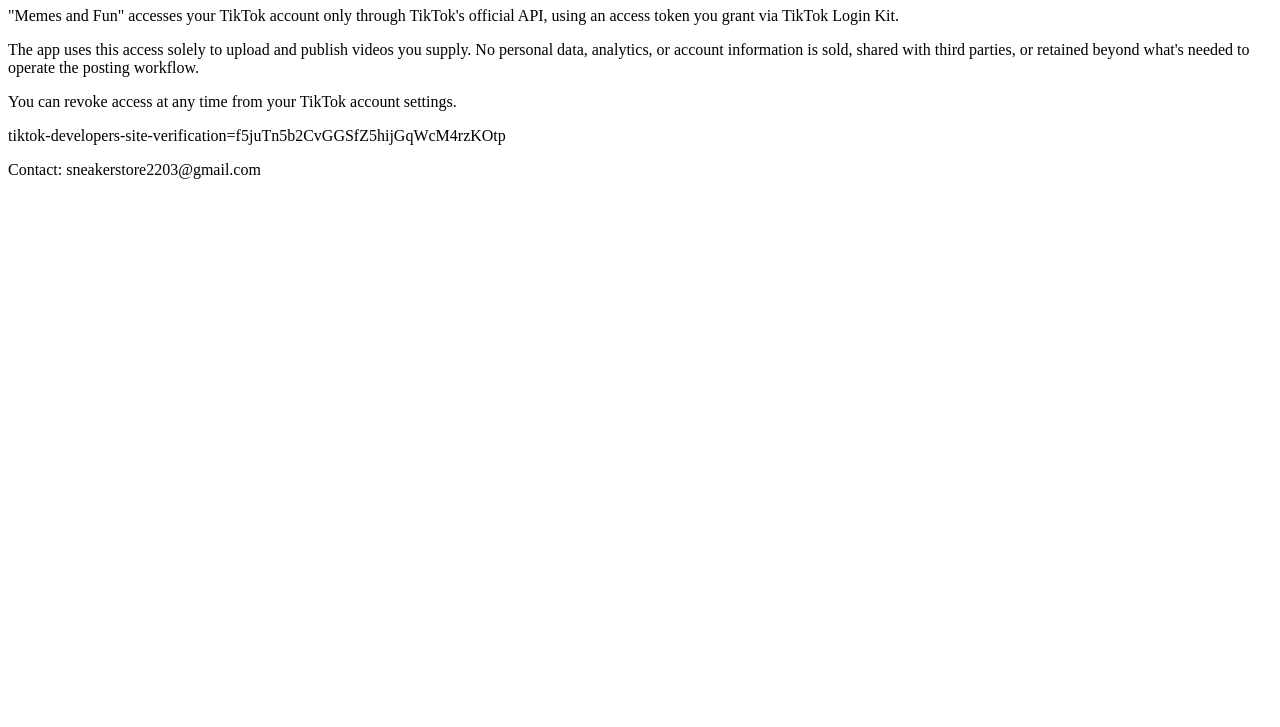
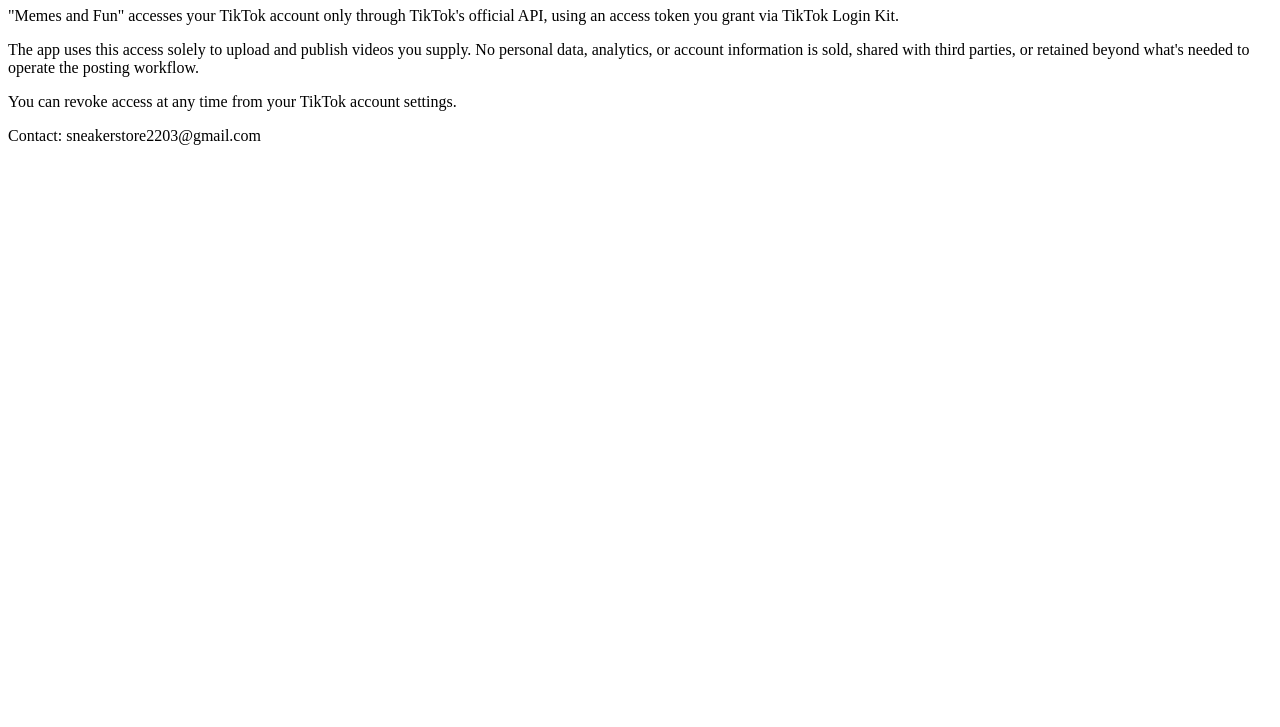
Before and after one commit to kuldip-adroja/memes-and-fun-legal, a plain HTML site: page privacy.html in a window 1280 px wide. Shown: the part 73-800 px from the top of the page. Drawn offline with Linux system fonts and the light colour scheme.

Commit message:
Update privacy.html

```diff
--- a/privacy.html
+++ b/privacy.html
@@ -6,7 +6,6 @@
 <p>"Memes and Fun" accesses your TikTok account only through TikTok's official API, using an access token you grant via TikTok Login Kit.</p>
 <p>The app uses this access solely to upload and publish videos you supply. No personal data, analytics, or account information is sold, shared with third parties, or retained beyond what's needed to operate the posting workflow.</p>
 <p>You can revoke access at any time from your TikTok account settings.</p>
-<p>tiktok-developers-site-verification=f5juTn5b2CvGGSfZ5hijGqWcM4rzKOtp</p>
 <p>Contact: sneakerstore2203@gmail.com</p>
 </body>
 </html>
```
